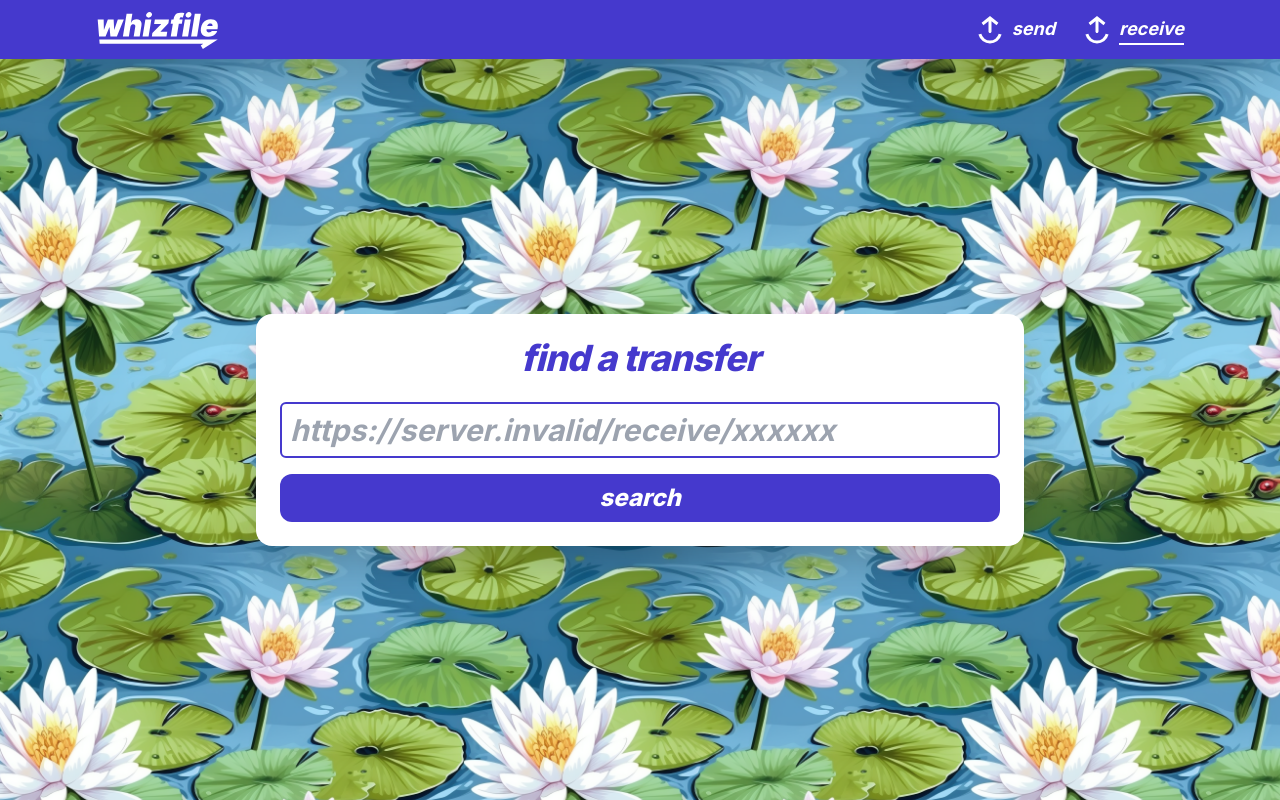
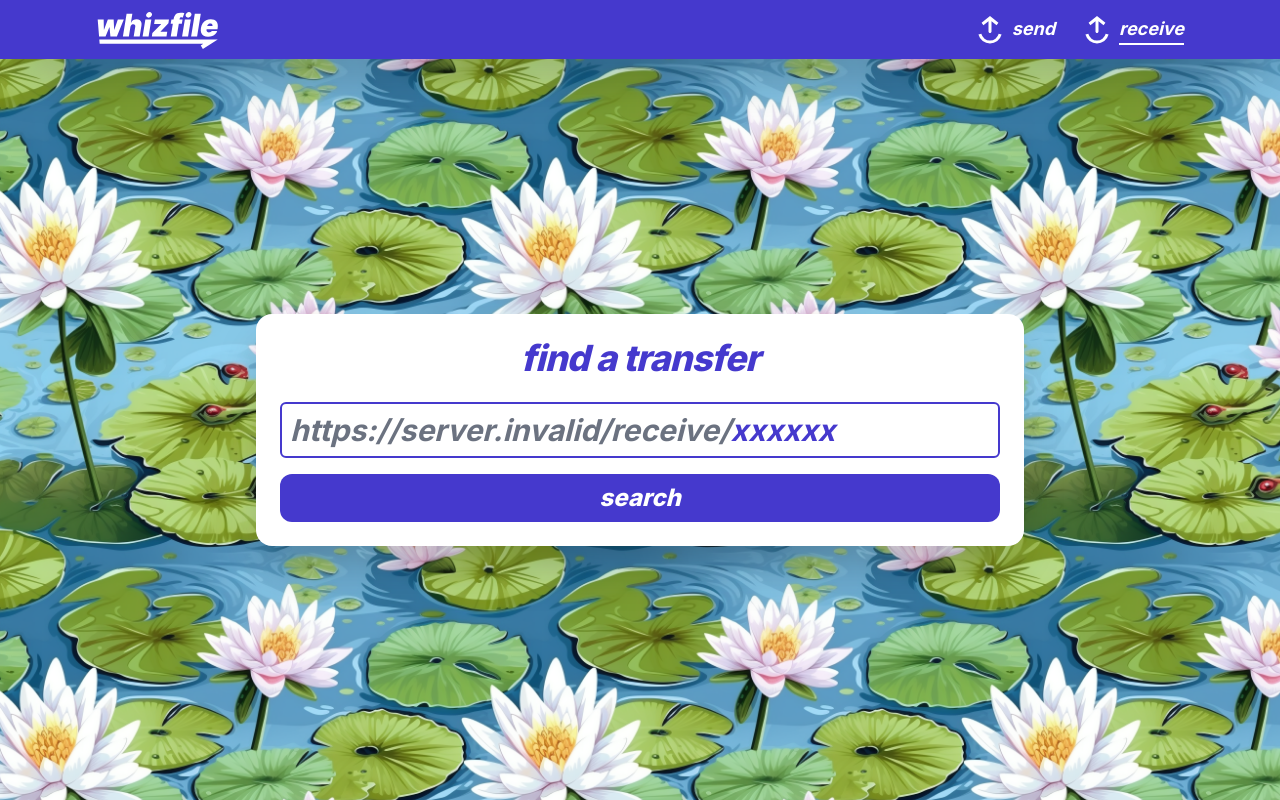
Before and after one commit to munozarturo/whizfile.com, a Next.js app: page /receive in a window 1280 px wide. Built offline with nearby package versions, Linux system fonts and the light colour scheme; no server answers.

Commit message:
added condition highlighting based on url input

```diff
--- a/src/app/receive/page.tsx
+++ b/src/app/receive/page.tsx
@@ -21,6 +21,11 @@ if (!process.env.NEXT_PUBLIC_BASE_URL) {
 }
 
 const BASE_URL = process.env.NEXT_PUBLIC_BASE_URL;
+const BASE_URL_NO_HTTP = BASE_URL.startsWith("http://")
+    ? BASE_URL.replace("http://", "")
+    : BASE_URL.startsWith("https://")
+    ? BASE_URL.replace("https://", "")
+    : BASE_URL;
 
 export default function Receive() {
     const router = useRouter();
@@ -51,6 +56,33 @@ export default function Receive() {
             router.push(`/receive/${transferId}`);
         }
     };
+
+    const parseTransferUrl = (url: string) => {
+        const transferIdRegex = /^[a-zA-Z0-9]{0,6}$/;
+        const fullUrlPattern =
+            /^(https?:\/\/)?whizfile\.com\/receive\/([a-zA-Z0-9]{0,6})$/;
+
+        let urlPrefix = url;
+        let urlTransferId = "";
+
+        if (url.match(transferIdRegex)) {
+            urlPrefix = "";
+            urlTransferId = url;
+        } else if (url.startsWith(`${BASE_URL}/receive/`)) {
+            urlPrefix = `${BASE_URL}/receive/`;
+            urlTransferId = url.replace(`${BASE_URL}/receive/`, "");
+        } else if (url.startsWith(`${BASE_URL_NO_HTTP}/receive/`)) {
+            urlPrefix = `${BASE_URL_NO_HTTP}/receive/`;
+            urlTransferId = url.replace(`${BASE_URL_NO_HTTP}/receive/`, "");
+        }
+
+        return {
+            urlPrefix: urlPrefix,
+            urlTransferId: urlTransferId,
+        };
+    };
+
+    const { urlPrefix, urlTransferId } = parseTransferUrl(transferId);
 
     return (
         <main className="w-full h-full flex flex-row justify-center items-center">
@@ -98,15 +130,29 @@ export default function Receive() {
                                 </div>
                             ) : (
                                 <>
+                                    <div className="w-full h-fit flex flex-row p-2 border-2 border-primary rounded-md relative">
+                                        <div className="absolute flex flex-row pointer-events-none w-full h-fit">
+                                            <span className="pointer-events-none w-fit text-3xl font-bold italic text-gray-500 focus:outline-none">
+                                                {transferId === ""
+                                                    ? `${BASE_URL}/receive/`
+                                                    : urlPrefix}
+                                            </span>
+                                            <span className="pointer-events-none w-fit text-3xl font-bold italic text-primary focus:outline-none">
+                                                {transferId === ""
+                                                    ? "xxxxxx"
+                                                    : urlTransferId}
+                                            </span>
+                                        </div>
                                         <input
                                             type="text"
                                             value={transferId}
                                             onChange={(e) =>
                                                 setTransferId(e.target.value)
                                             }
-                                        placeholder={`${BASE_URL}/receive/xxxxxx`}
-                                        className="w-full p-2 border-2 border-primary rounded-md text-3xl font-bold focus:outline-none italic text-gray-500"
+                                            className="w-full text-3xl font-bold italic text-opacity-0 focus:outline-none"
                                         />
+                                    </div>
+
                                     <input
                                         type="submit"
                                         value="search"
```
Lines whose indentation alone changed are shown as unchanged.
